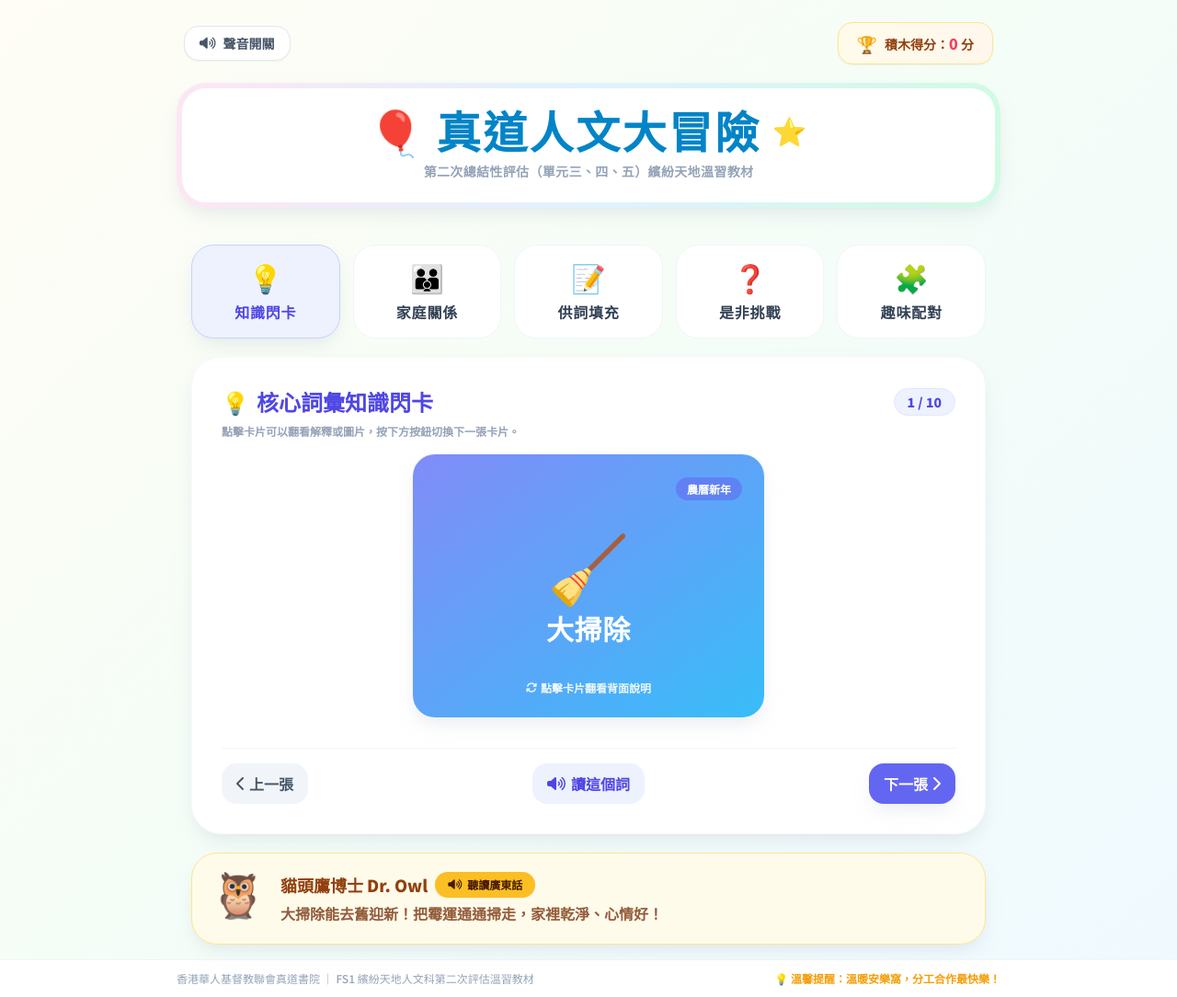
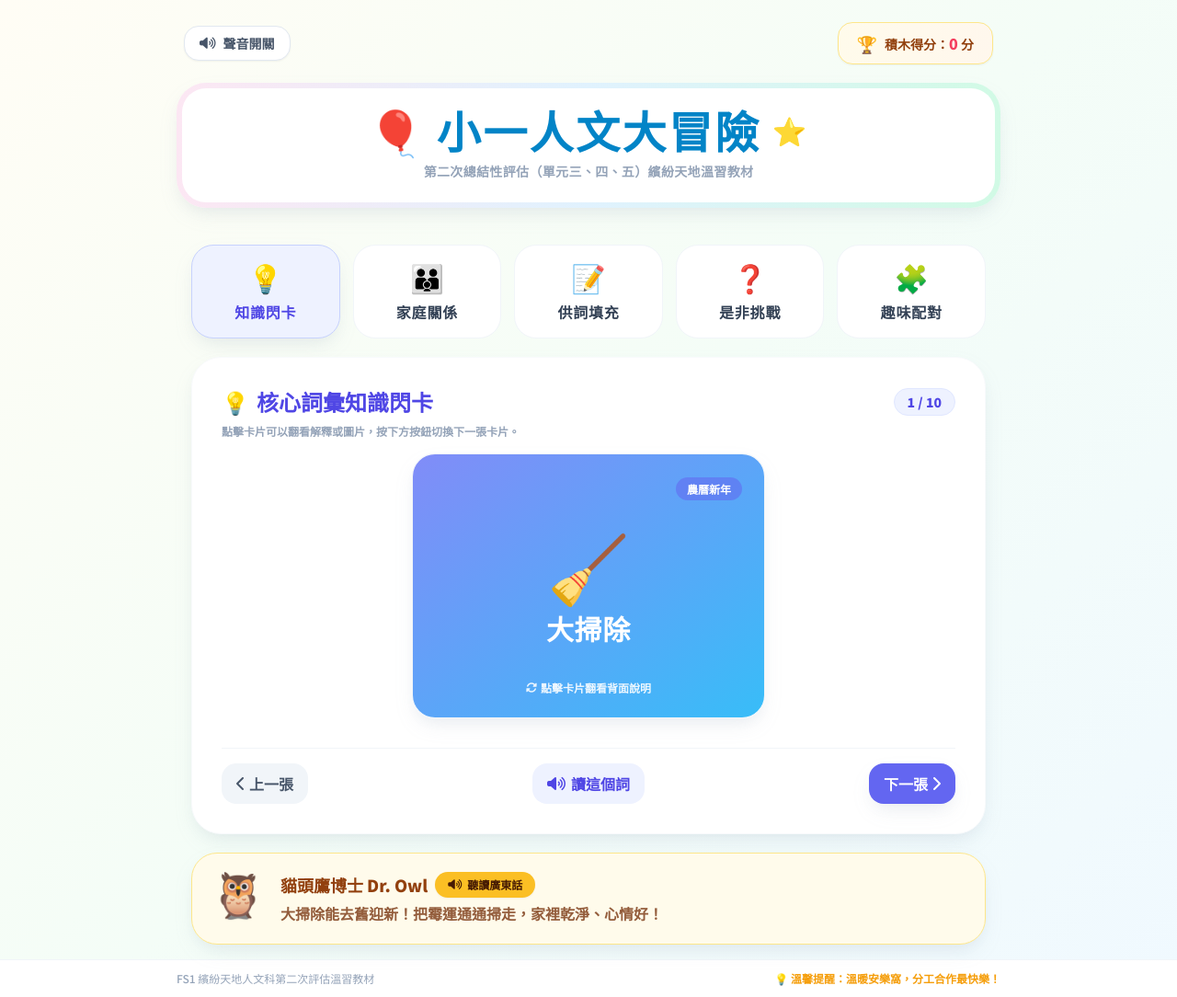
Before and after one commit to logosparents/humfs1, a plain HTML site: page index.html in a window 1280 px wide. Shown: the whole page at 92% size. Drawn offline with nearby package versions, Linux system fonts and the light colour scheme; a web font is replaced by a local one.

Commit message:
Update index.html

```diff
--- a/index.html
+++ b/index.html
@@ -3,7 +3,7 @@
 <head>
   <meta charset="UTF-8">
   <meta name="viewport" content="width=device-width, initial-scale=1.0">
-  <title>真道書院小一人文科溫習大冒險</title>
+  <title>小一人文科溫習大冒險</title>
   <!-- Tailwind CSS -->
   <script src="https://cdn.tailwindcss.com"></script>
   <!-- Google Fonts for Playful and Readable text -->
@@ -149,7 +149,7 @@
       <div class="inline-block w-full bg-gradient-to-r from-pink-100 via-sky-100 to-emerald-100 p-1.5 rounded-[32px] soft-card-shadow">
         <div class="bg-white px-8 py-6 rounded-[26px] flex flex-col items-center">
           <h1 class="text-3xl sm:text-5xl font-black playful-title tracking-wider text-sky-600 flex items-center gap-3 justify-center animate-float">
-            <span>🎈</span> 真道人文大冒險 <span class="text-2xl sm:text-3xl text-amber-400">⭐</span>
+            <span>🎈</span> 小一人文大冒險 <span class="text-2xl sm:text-3xl text-amber-400">⭐</span>
           </h1>
           <p class="text-xs sm:text-sm font-black text-slate-400 mt-2 tracking-wide uppercase">
             第二次總結性評估（單元三、四、五）繽紛天地溫習教材
@@ -613,7 +613,7 @@
   <!-- 頁腳 -->
   <footer class="bg-white border-t border-slate-100 p-3 text-center text-xs text-slate-400">
     <div class="max-w-4xl mx-auto flex flex-col sm:flex-row justify-between items-center gap-2 font-medium">
-      <span>香港華人基督教聯會真道書院 ｜ FS1 繽紛天地人文科第二次評估溫習教材</span>
+      <span> FS1 繽紛天地人文科第二次評估溫習教材</span>
       <span class="text-amber-500 font-bold">💡 溫馨提醒：溫暖安樂窩，分工合作最快樂！</span>
     </div>
   </footer>
```
